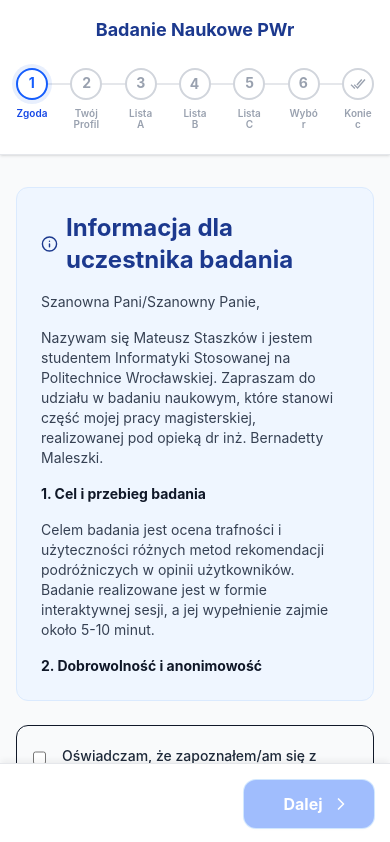
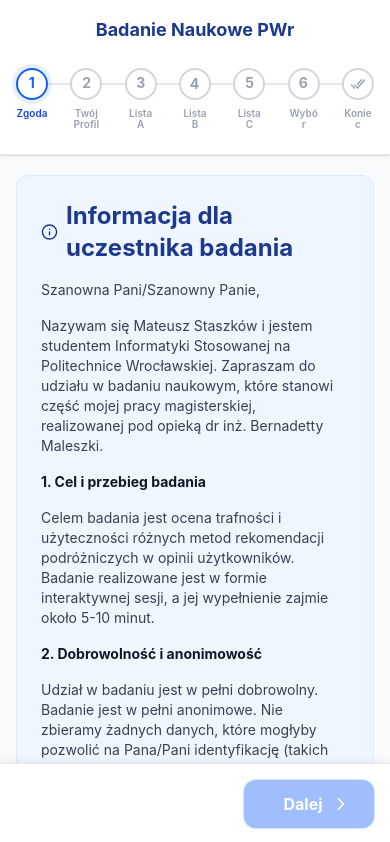
Before and after one commit to stvshy/ankieta-magisterska, a React (Vite) app: page / in a window 390 px wide. Shown: the top 842 px of the page. Built offline with nearby package versions, Linux system fonts and the light colour scheme; what hyphenation.pl would draw is missing.

Commit message:
Enhance ConsentStep component: implement new layout and styling for consent notes and checkboxes, improving visual consistency and responsiveness.

```diff
--- a/src/App.css
+++ b/src/App.css
@@ -203,6 +203,33 @@
   min-width: 32px !important;
 }
 
+.consent-step-layout {
+  display: flex;
+  flex-direction: column;
+  min-height: calc(100dvh - 300px);
+}
+
+.consent-step-note {
+  margin-bottom: 0;
+  min-height: 0;
+}
+
+.consent-step-note-content {
+  max-height: calc(100dvh - 510px);
+}
+
+.consent-step-checkbox {
+  margin-top: 18px;
+  margin-bottom: 6px;
+}
+
+@media (min-width: 1024px) {
+  .consent-step-layout {
+    justify-content: center;
+    transform: translateY(-75px);
+  }
+}
+
 @media (min-width: 641px) and (max-width: 1023px) {
   .ankieta-stepper-shell {
     /* Narrow tablet view to match bottom-nav horizontal rhythm. */
@@ -223,4 +250,14 @@
     word-break: break-word;
     line-height: 1.1;
   }
+
+  .consent-step-layout {
+    min-height: auto;
+    margin-top: -12px;
+  }
+
+  .consent-step-note-content {
+    max-height: none;
+    overflow-y: visible;
+  }
 }
--- a/src/steps/ConsentStep.jsx
+++ b/src/steps/ConsentStep.jsx
@@ -2,12 +2,12 @@ import React from "react";
 import { Info } from "lucide-react";
 
 const ConsentStep = ({ agreed, setAgreed }) => (
-  <div className="space-y-6 animate-fadeIn">
-    <div className="bg-blue-50 p-6 rounded-xl border border-blue-100">
+  <div className="consent-step-layout animate-fadeIn">
+    <div className="consent-step-note bg-blue-50 p-6 rounded-xl border border-blue-100">
       <h2 className="text-2xl font-bold text-blue-900 mb-4 flex items-center gap-2">
         <Info className="w-6 h-6" /> Informacja dla uczestnika badania
       </h2>
-      <div className="text-sm text-gray-700 space-y-4 max-h-96 overflow-y-auto pr-2 custom-scrollbar">
+      <div className="text-sm text-gray-700 space-y-4 overflow-y-auto pr-2 custom-scrollbar consent-step-note-content">
         <p>Szanowna Pani/Szanowny Panie,</p>
         <p>
           Nazywam się Mateusz Staszków i jestem studentem Informatyki
@@ -45,7 +45,7 @@ const ConsentStep = ({ agreed, setAgreed }) => (
       </div>
     </div>
 
-    <label className="flex items-start gap-4 p-4 border rounded-xl cursor-pointer hover:bg-gray-50 transition-colors">
+    <label className="consent-step-checkbox flex items-start gap-4 p-4 border rounded-xl cursor-pointer hover:bg-gray-50 transition-colors">
       <input
         type="checkbox"
         checked={agreed}
```
